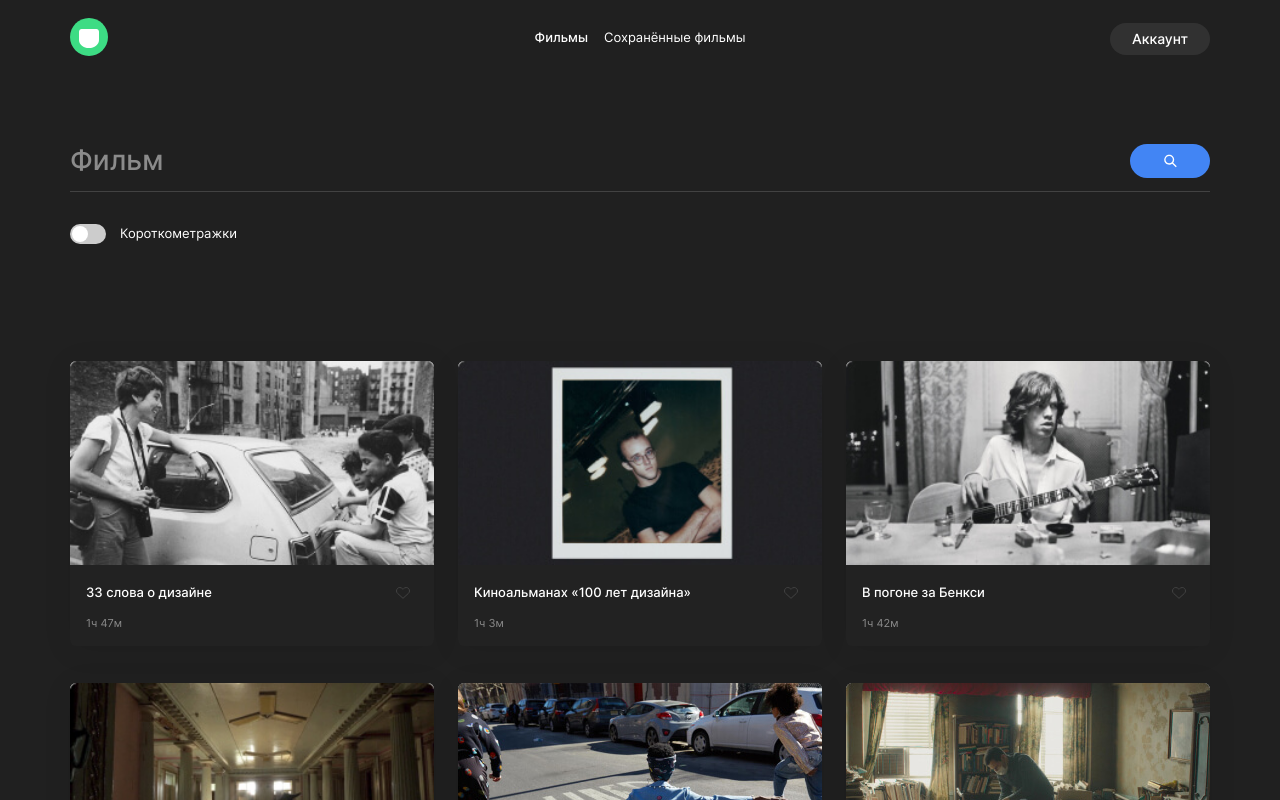
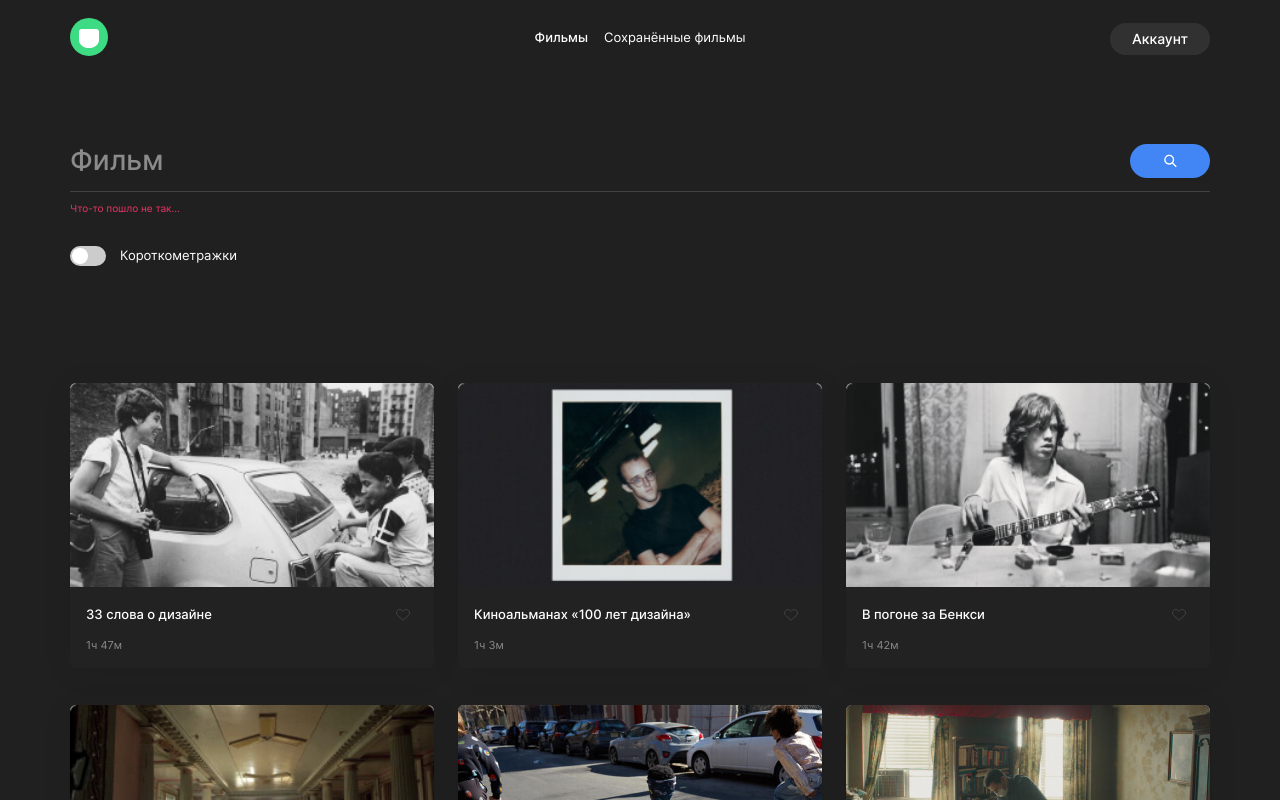
Before and after one commit to Denchik730/movies-explorer-frontend, a React (Create React App) app: page /movies in a window 1280 px wide. Shown: the top 800 px of the page. Built offline with nearby package versions, Linux system fonts and the light colour scheme.

Commit message:
feat:добавить поле для показа валидации компонента SearchForm и добавить required для инпутов

```diff
--- a/src/components/Login/Login.js
+++ b/src/components/Login/Login.js
@@ -19,13 +19,13 @@ function Login() {
           <ul role="none" className="auth__form-inputs">
             <li className="auth__form-inputs-item">
               <label htmlFor="login-input-email" className="auth__input-label">E-mail</label>
-              <input id="login-input-email" type="email" className="auth__input" />
+              <input id="login-input-email" type="email" className="auth__input" required/>
               <span className="auth__input-error login-input-email-error"></span>
             </li>
 
             <li className="auth__form-inputs-item">
               <label htmlFor="login-input-password" className="auth__input-label">Пароль</label>
-              <input id="login-input-password" type="password" className="auth__input" />
+              <input id="login-input-password" type="password" className="auth__input" required/>
               <span className="auth__input-error auth__input-error_active login-input-password-error">Что-то пошло не так...</span>
             </li>
           </ul>
--- a/src/components/Movies/SearchForm/SearchForm.css
+++ b/src/components/Movies/SearchForm/SearchForm.css
@@ -22,6 +22,20 @@
 
 .search-form__input::placeholder {
   color: #8B8B8B;
+}
+
+.search-form__input-error {
+  display: none;
+  min-height: 12px;
+  padding-top: 10px;
+  font-weight: 400;
+  font-size: 10px;
+  line-height: 1.2;
+  color: #EE3465;
+}
+
+.search-form__input-error_active {
+  display: block;
 }
 
 .search-form__button-form {
--- a/src/components/Movies/SearchForm/SearchForm.js
+++ b/src/components/Movies/SearchForm/SearchForm.js
@@ -5,12 +5,13 @@ function SearchForm() {
     <section className="search-form app__search-form">
       <form className="search-form__form">
         <fildset className="search-form__find-movie">
-          <input type="text" className="search-form__input" placeholder="Фильм"/>
+          <input type="text" id="search-input-name" className="search-form__input" placeholder="Фильм" required/>
           <button
             type="submit"
             className="search-form__button-form">
           </button>
         </fildset>
+        <span className="search-form__input-error search-form__input-error_active search-input-name-error">Что-то пошло не так...</span>
 
         <fildset className="search-form__short-movie">
           <label className='search-form__switch'>
--- a/src/components/Profile/Profile.js
+++ b/src/components/Profile/Profile.js
@@ -13,12 +13,12 @@ function Profile(props) {
             <ul role="none" className="profile__form-inputs">
               <li className="profile__form-inputs-item">
                 <label htmlFor="profile__input-name" className="profile__input-label">Имя</label>
-                <input value={"Den"} name="name" id="profile__input-name" type="text" className="profile__input" />
+                <input value={"Den"} name="name" id="profile__input-name" type="text" className="profile__input" required/>
               </li>
               <span className="profile__input-error profile__input-error_active profile__input-name-error">Что-то пошло не так...</span>
               <li className="profile__form-inputs-item">
                 <label htmlFor="profile__input-email" className="profile__input-label">E-mail</label>
-                <input value={"pochta@yandex.ru"} name="email" id="profile__input-email" type="email" className="profile__input" />
+                <input value={"pochta@yandex.ru"} name="email" id="profile__input-email" type="email" className="profile__input" required/>
               </li>
               <span className="profile__input-error profile__input-error_active profile__input-email-error"></span>
             </ul>
--- a/src/components/Register/Register.js
+++ b/src/components/Register/Register.js
@@ -12,19 +12,19 @@ function Register() {
           <ul role="none" className="auth__form-inputs">
             <li className="auth__form-inputs-item">
               <label htmlFor="register-input-name" className="auth__input-label">Имя</label>
-              <input id="register-input-name" type="name" className="auth__input" />
+              <input id="register-input-name" type="name" className="auth__input" required/>
               <span className="auth__input-error auth__input-error_active register-input-name-error">Что-то пошло не так...</span>
             </li>
 
             <li className="auth__form-inputs-item">
               <label htmlFor="register-input-email" className="auth__input-label">E-mail</label>
-              <input id="register-input-email" type="email" className="auth__input" />
+              <input id="register-input-email" type="email" className="auth__input" required/>
               <span className="auth__input-error register-input-email-error"></span>
             </li>
 
             <li className="auth__form-inputs-item">
               <label htmlFor="register-input-password" className="auth__input-label">Пароль</label>
-              <input id="register-input-password" type="password" className="auth__input" />
+              <input id="register-input-password" type="password" className="auth__input" required/>
               <span className="auth__input-error register-input-password-error">Что-то пошло не так...</span>
             </li>
           </ul>
```
